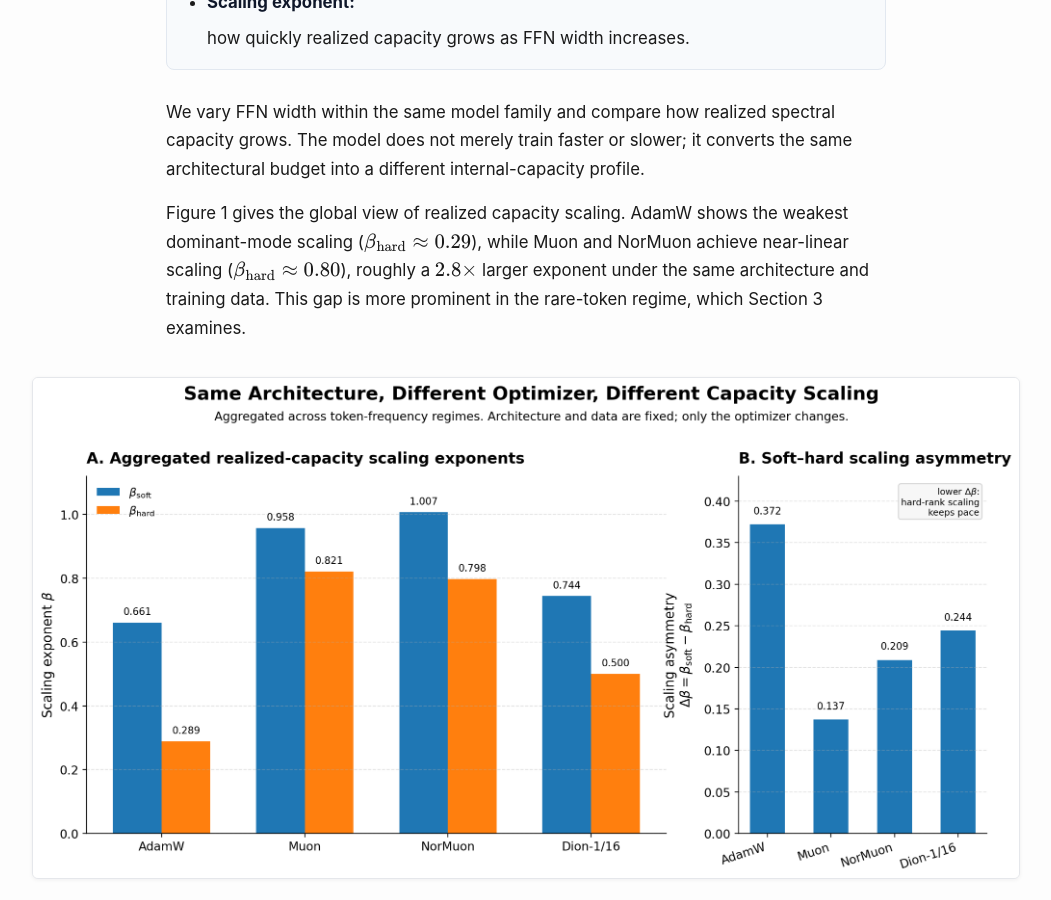
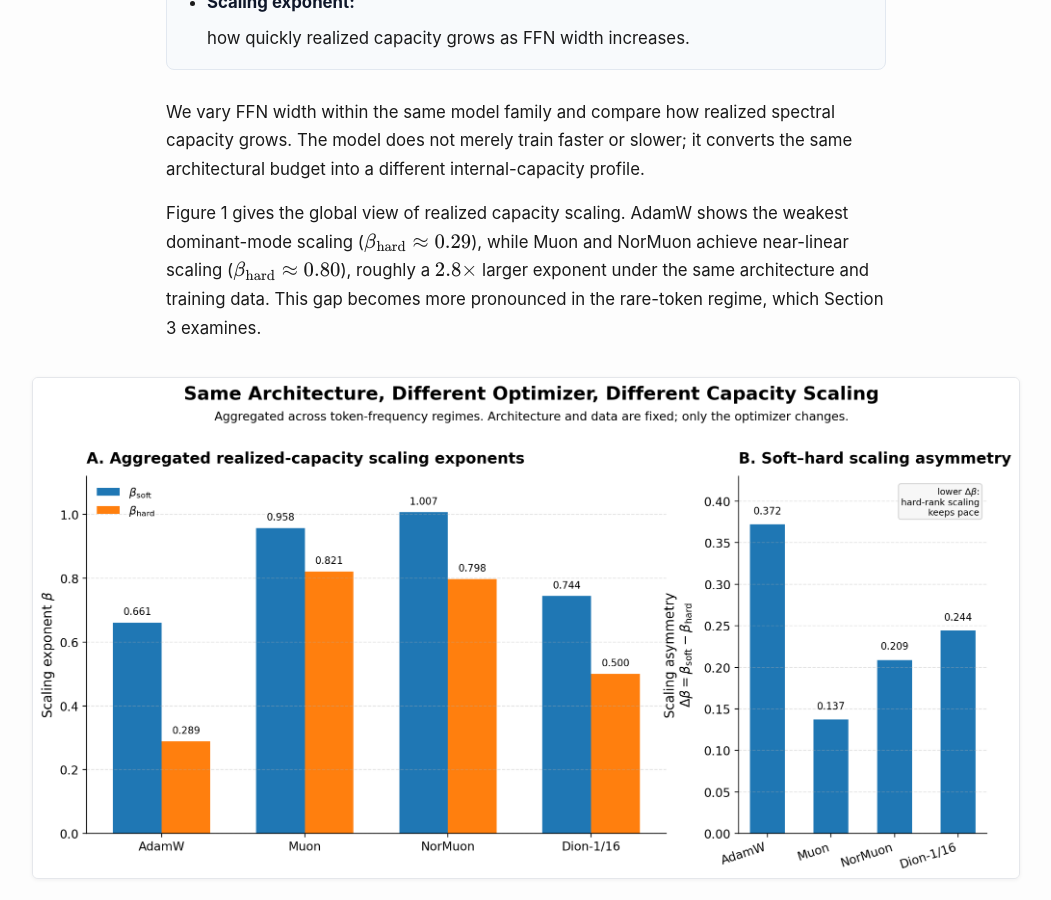
Before and after one commit to optimizer-scaling-laws/optimizer-scaling-laws.github.io, a Jekyll site: the page built from _posts/2026-06-26-architecture-creates-capacity-optimizers-realize-it.md, in a window 1280 px wide and 900 px high, scrolled down 2712 px. Shown: the whole window, without its empty margins (114-1165 px from the left). Built offline with Jekyll 4.4.1, drawn with Linux system fonts in a browser that asks for light colours.

Commit message:
Final date Polish round 6.2

```diff
--- a/_posts/2026-06-26-architecture-creates-capacity-optimizers-realize-it.md
+++ b/_posts/2026-06-26-architecture-creates-capacity-optimizers-realize-it.md
@@ -254,7 +254,7 @@
 
 We vary FFN width within the same model family and compare how realized spectral capacity grows. The model does not merely train faster or slower; it converts the same architectural budget into a different internal-capacity profile.
 
-Figure 1 gives the global view of realized capacity scaling. AdamW shows the weakest dominant-mode scaling ($\beta_{\mathrm{hard}} \approx 0.29$), while Muon and NorMuon achieve near-linear scaling ($\beta_{\mathrm{hard}} \approx 0.80$), roughly a $2.8\times$ larger exponent under the same architecture and training data. This gap is more prominent in the rare-token regime, which Section 3 examines.
+Figure 1 gives the global view of realized capacity scaling. AdamW shows the weakest dominant-mode scaling ($\beta_{\mathrm{hard}} \approx 0.29$), while Muon and NorMuon achieve near-linear scaling ($\beta_{\mathrm{hard}} \approx 0.80$), roughly a $2.8\times$ larger exponent under the same architecture and training data. This gap becomes more pronounced in the rare-token regime, which Section 3 examines.
 
 <figure class="figure-wide">
   <img src="{{ '/assets/blog/architecture-optimizer-codesign/figure1_optimizer_capacity_scaling.png' | relative_url }}" alt="Aggregated optimizer-level realized-capacity scaling">
```
